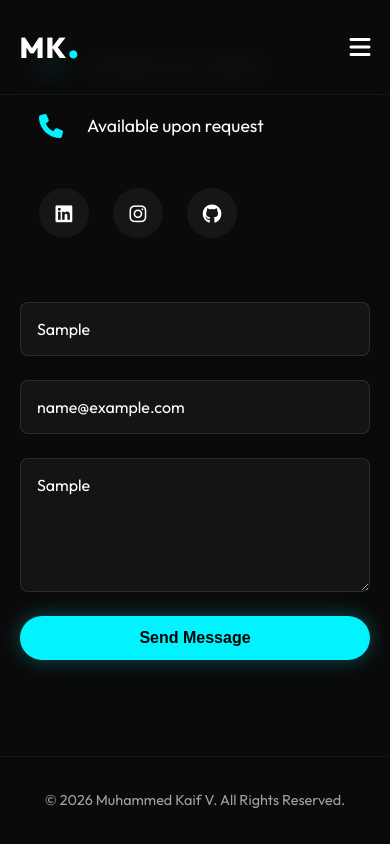
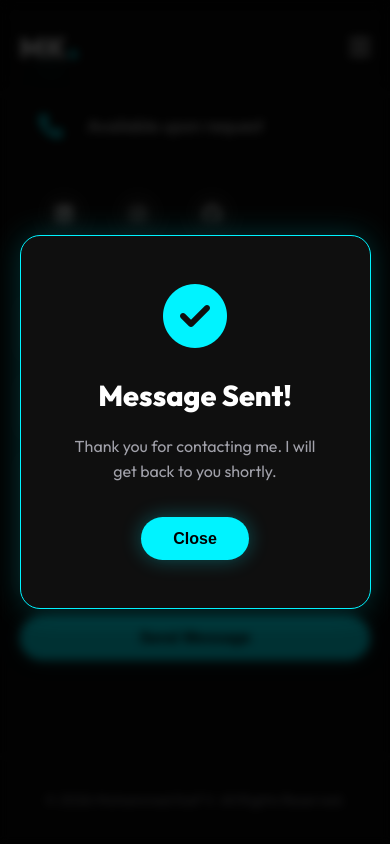
Before and after one commit to Muhammadkaif88/MUHAMMEDKAIF-V-PERSONAL-PORTFOLIO, a website built with Vite: page index.html in a window 390 px wide. Both pictures are taken after typing "Sample", "name@example.com", "Sample" into the empty fields and a click on the button "Send Message". Shown: the part 7553-8397 px from the top of the page. Built offline with nearby package versions, Linux system fonts and the light colour scheme.

Commit message:
Add form confirmation popup

```diff
--- a/index.html
+++ b/index.html
@@ -202,14 +202,25 @@
             <a href="#"><i class="fab fa-github"></i></a>
           </div>
         </div>
+        <iframe name="hidden_iframe" id="hidden_iframe" style="display:none;"></iframe>
         <form class="contact-form"
           action="https://docs.google.com/forms/u/0/d/e/1FAIpQLSeOdLw-D1sxcwJYDA_q5IR3qQyiKyF1SQEQH3okAsoZSrntxA/formResponse"
-          method="POST" target="_blank">
+          method="POST" target="hidden_iframe">
           <input type="text" name="entry.897604845" placeholder="Your Name" required>
           <input type="email" name="entry.202386816" placeholder="Your Email" required>
           <textarea name="entry.232186436" placeholder="Your Message" rows="5" required></textarea>
           <button type="submit" class="btn primary">Send Message</button>
         </form>
+      </div>
+
+      <!-- Confirmation Popup -->
+      <div id="popup" class="popup-overlay">
+        <div class="popup-content">
+          <i class="fas fa-check-circle"></i>
+          <h3>Message Sent!</h3>
+          <p>Thank you for contacting me. I will get back to you shortly.</p>
+          <button id="close-popup" class="btn primary">Close</button>
+        </div>
       </div>
     </section>
 
--- a/src/main.js
+++ b/src/main.js
@@ -4,6 +4,7 @@ import './style.css'
 const hamburger = document.querySelector('.hamburger');
 const navLinks = document.querySelector('.nav-links');
 
+if (hamburger) {
     hamburger.addEventListener('click', () => {
         navLinks.classList.toggle('active');
         // Animate hamburger icon
@@ -16,14 +17,19 @@ hamburger.addEventListener('click', () => {
             icon.classList.add('fa-bars');
         }
     });
+}
 
 // Close menu when clicking a link
 document.querySelectorAll('.nav-links a').forEach(link => {
     link.addEventListener('click', () => {
+        if (navLinks) {
             navLinks.classList.remove('active');
             const icon = hamburger.querySelector('i');
+            if (icon) {
                 icon.classList.remove('fa-times');
                 icon.classList.add('fa-bars');
+            }
+        }
     });
 });
 
@@ -64,6 +70,7 @@ document.head.appendChild(styleSheet);
 // Navbar scroll effect
 window.addEventListener('scroll', () => {
     const navbar = document.querySelector('.navbar');
+    if (navbar) {
         if (window.scrollY > 50) {
             navbar.style.background = 'rgba(10, 10, 10, 0.95)';
             navbar.style.padding = '1rem 5%';
@@ -73,4 +80,35 @@ window.addEventListener('scroll', () => {
             navbar.style.padding = '1.5rem 5%';
             navbar.style.boxShadow = 'none';
         }
+    }
 });
+
+// Contact Form and Popup Logic
+const contactForm = document.querySelector('.contact-form');
+const hiddenIframe = document.querySelector('#hidden_iframe');
+const popup = document.querySelector('#popup');
+const closePopupBtn = document.querySelector('#close-popup');
+
+let submitted = false;
+
+if (contactForm) {
+    contactForm.addEventListener('submit', () => {
+        submitted = true;
+    });
+}
+
+if (hiddenIframe) {
+    hiddenIframe.addEventListener('load', () => {
+        if (submitted) {
+            popup.classList.add('show');
+            if (contactForm) contactForm.reset();
+            submitted = false;
+        }
+    });
+}
+
+if (closePopupBtn) {
+    closePopupBtn.addEventListener('click', () => {
+        popup.classList.remove('show');
+    });
+}
--- a/src/style.css
+++ b/src/style.css
@@ -531,12 +531,69 @@ footer {
   font-size: 0.9rem;
 }
 
+/* Popup Styles */
+.popup-overlay {
+  position: fixed;
+  top: 0;
+  left: 0;
+  width: 100%;
+  height: 100%;
+  background: rgba(0, 0, 0, 0.8);
+  display: flex;
+  justify-content: center;
+  align-items: center;
+  z-index: 2000;
+  opacity: 0;
+  visibility: hidden;
+  transition: var(--transition);
+  backdrop-filter: blur(5px);
+}
+
+.popup-overlay.show {
+  opacity: 1;
+  visibility: visible;
+}
+
+.popup-content {
+  background: var(--bg-secondary);
+  padding: 3rem;
+  border-radius: 20px;
+  text-align: center;
+  border: 1px solid var(--primary-color);
+  box-shadow: 0 0 30px rgba(0, 243, 255, 0.2);
+  transform: translateY(20px);
+  transition: var(--transition);
+  max-width: 400px;
+  width: 90%;
+}
+
+.popup-overlay.show .popup-content {
+  transform: translateY(0);
+}
+
+.popup-content i {
+  font-size: 4rem;
+  color: var(--primary-color);
+  margin-bottom: 1.5rem;
+}
+
+.popup-content h3 {
+  font-size: 1.8rem;
+  margin-bottom: 1rem;
+}
+
+.popup-content p {
+  color: var(--text-muted);
+  margin-bottom: 2rem;
+}
+
 /* Animations */
 @keyframes fadeUp {
   from {
     opacity: 0;
     transform: translateY(30px);
   }
+
   to {
     opacity: 1;
     transform: translateY(0);
@@ -544,14 +601,27 @@ footer {
 }
 
 @keyframes spin {
-  from { transform: rotate(0deg); }
-  to { transform: rotate(360deg); }
+  from {
+    transform: rotate(0deg);
+  }
+
+  to {
+    transform: rotate(360deg);
+  }
 }
 
 @keyframes float {
-  0% { transform: translateY(0px); }
-  50% { transform: translateY(-20px); }
-  100% { transform: translateY(0px); }
+  0% {
+    transform: translateY(0px);
+  }
+
+  50% {
+    transform: translateY(-20px);
+  }
+
+  100% {
+    transform: translateY(0px);
+  }
 }
 
 /* Response */
```
Lines whose indentation alone changed are shown as unchanged.
